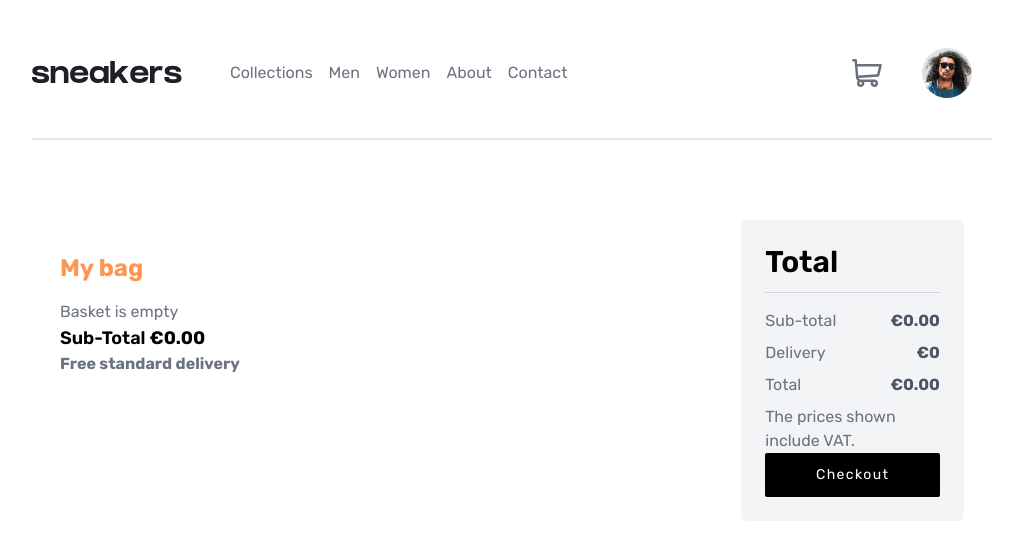
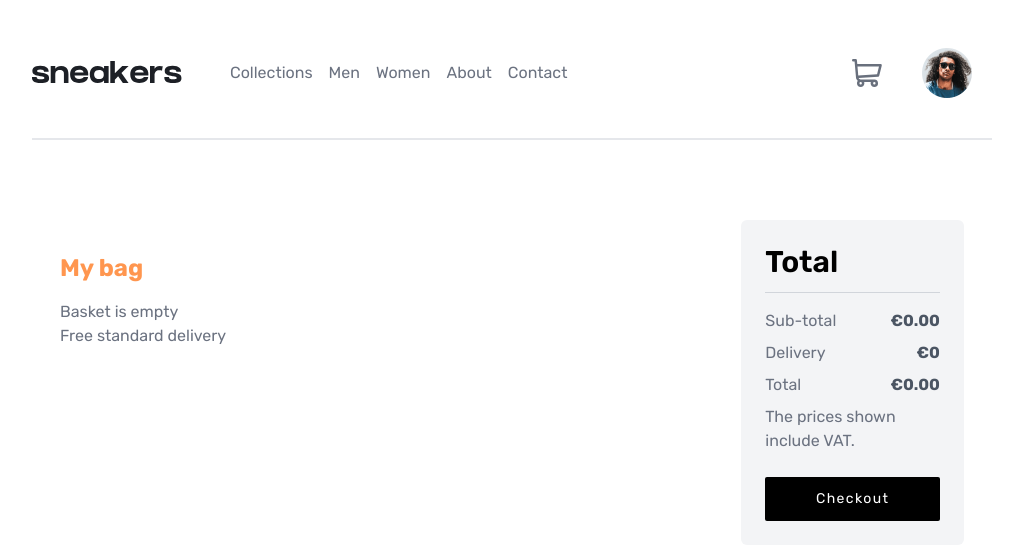
Before and after one commit to FrediKaru/Sneaker-Store, a Next.js app: page /checkout in a window 1280 px wide. Shown: the top 560 px of the page, without its empty margins (128-1151 px from the left). Built offline with nearby package versions, Linux system fonts and the light colour scheme.

Commit message:
Fix checkout margin styling

```diff
--- a/app/checkout/page.tsx
+++ b/app/checkout/page.tsx
@@ -70,10 +70,7 @@ export default function Checkout() {
             ))
           )}
         </div>
-        <h3 className="text-lg font-semibold text-black">
-          Sub-Total <span className="font-bold">€{cartTotal.toFixed(2)}</span>
-        </h3>
-        <p className="text-2x1 font-bold">Free standard delivery</p>
+        <p className="text-2x1">Free standard delivery</p>
       </div>
 
       <div className="md:w-1/3 lg:w-1/4 bg-gray-100 p-6 rounded-md">
@@ -99,7 +96,7 @@ export default function Checkout() {
         </div>
         <p>The prices shown include VAT.</p>
 
-        <button className="w-full py-3 bg-black text-white hover:bg-secondary-dark flex items-center justify-center  tracking-widest ">
+        <button className="w-full py-3 bg-black text-white hover:bg-secondary-dark flex items-center justify-center  tracking-widest mt-6">
           Checkout
         </button>
       </div>
```
